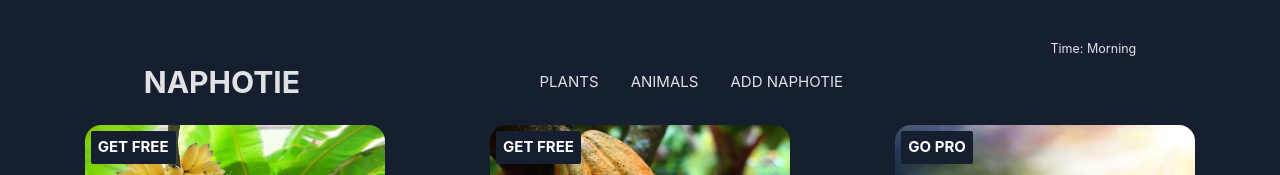
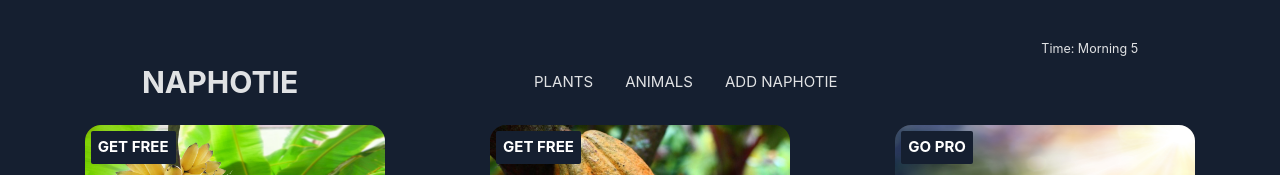
Before and after one commit to jmngandu/NAPHOTIE, a React (Vite) app in the folder naphotie/: page / in a window 1280 px wide. Shown: the top 175 px of the page. Built offline with nearby package versions, Linux system fonts and the light colour scheme.

Commit message:
Naphotie

```diff
--- a/naphotie/src/Components/Header.jsx
+++ b/naphotie/src/Components/Header.jsx
@@ -24,7 +24,9 @@ export const Header = () => {
           <p>ANIMALS</p>
           <p onClick={addImage}>ADD NAPHOTIE</p>
         </nav>
-        <small>Time: {timeOfDay}</small>
+        <small>
+          Time: {timeOfDay} {hours}
+        </small>
       </div>
     </>
   );
```
